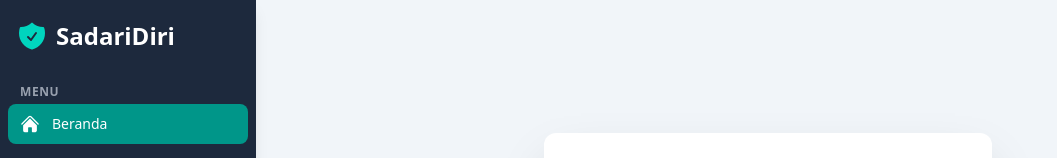
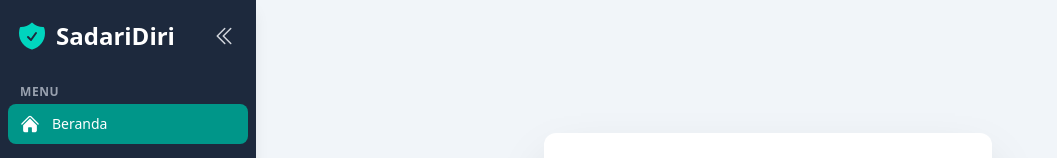
Before and after one commit to mghaniii/Project-Challange-hackaton2025, a React (Vite) app: page / in a window 1280 px wide. Shown: the top 158 px of the page, without its empty margins (0-1057 px from the left). Built offline with nearby package versions, Linux system fonts and the light colour scheme.

Commit message:
Layouts new perubahan pada sidebar rata kiri

```diff
--- a/src/layouts/MainLayout.jsx
+++ b/src/layouts/MainLayout.jsx
@@ -1,10 +1,9 @@
 // src/layouts/MainLayout.jsx
-import React, { useState } from 'react';
+import React, { useState, useEffect } from 'react';
 import { Outlet, Link, NavLink } from 'react-router-dom';
 import ThemeToggleButton from '../components/ThemeToggleButton';
-import { useUser } from '../context/UserContext'; // Impor useUser
+import { useUser } from '../context/UserContext';
 
-// ... (Impor ikon tetap sama)
 import {
   HomeIcon,
   ChatBubbleLeftEllipsisIcon,
@@ -15,10 +14,10 @@ import {
   ArrowRightOnRectangleIcon,
   UserCircleIcon,
   Bars3Icon,
-  XMarkIcon
+  XMarkIcon,
+  ChevronDoubleLeftIcon, // Icon for collapsing sidebar
 } from '@heroicons/react/24/solid';
 
-// ... (Definisi menuNavigation dan supportNavigation tetap sama)
 const menuNavigation = [
   { name: 'Beranda', href: '/', icon: HomeIcon },
   { name: 'Chatbot', href: '/chat', icon: ChatBubbleLeftEllipsisIcon },
@@ -33,102 +32,173 @@ const supportNavigation = [
 
 function MainLayout() {
   const [mobileMenuOpen, setMobileMenuOpen] = useState(false);
-  const { userName, clearUserName } = useUser(); // Gunakan userName dan clearUserName dari context
+  const [desktopSidebarExpanded, setDesktopSidebarExpanded] = useState(true);
+  const { userName, clearUserName } = useUser();
 
-  const navLinkClasses = ({ isActive }) =>
-    `flex items-center px-3 py-2.5 rounded-lg text-sm font-medium transition-colors duration-150 ease-in-out group
-     ${
+  const navLinkClasses = ({ isActive }, isCollapsed) =>
+    `flex items-center px-3 py-2.5 rounded-lg text-sm font-medium transition-colors duration-150 ease-in-out group ${
+      isCollapsed ? 'justify-center' : ''
+    } ${
       isActive
         ? 'bg-teal-600 dark:bg-teal-700 text-white'
         : 'text-gray-300 hover:bg-slate-700 dark:hover:bg-slate-600 hover:text-white'
     }`;
 
   const handleClearNameAndLogout = () => {
-    clearUserName(); // Ini akan memicu prompt nama lagi di HomeScreen
-    // Jika ada logika logout sebenarnya (misal hapus token), tambahkan di sini
-    // navigate('/'); // Arahkan ke halaman utama setelah nama dihapus
+    clearUserName();
     console.log('User name cleared.');
+    // if (mobileMenuOpen) setMobileMenuOpen(false); // Optionally close mobile menu here too
   };
 
-  // Tentukan nama yang akan ditampilkan di profil
-  // Jika userName ada dan bukan string kosong, tampilkan itu.
-  // Jika userName adalah string kosong (skip) atau null, tampilkan "Pengguna" atau sembunyikan.
   const profileDisplayName = userName && userName.trim() !== "" ? userName : "Pengguna";
-  const showProfileSection = userName !== null; // Tampilkan section profil jika sudah ada interaksi nama (diisi atau diskip)
+  const showProfileSection = userName !== null;
 
-  const sidebarContent = (
+  const toggleDesktopSidebar = () => {
+    setDesktopSidebarExpanded(!desktopSidebarExpanded);
+  };
+
+  // Updated sidebarContent to include onMobileLinkClick
+  const sidebarContent = (isDesktop, isDesktopCollapsed, onMobileLinkClick) => (
     <>
-      {/* ... Logo/App Name dan Navigation Links sama seperti sebelumnya ... */}
-      <div className="px-4 py-5">
-        <Link to="/" className="text-2xl font-bold text-white flex items-center">
-          <ShieldCheckIcon className="h-8 w-8 mr-2 text-teal-400" />
-          SadariDiri
+      {/* Top section: Logo and Toggle Button for Desktop */}
+      <div className={`px-4 pt-5 pb-3 flex ${isDesktopCollapsed ? 'justify-center' : 'justify-between'} items-center`}>
+        <Link
+          to="/"
+          className={`text-2xl font-bold text-white flex items-center ${isDesktopCollapsed ? 'justify-center w-full' : ''}`}
+          onClick={() => {
+            if (!isDesktop && onMobileLinkClick) {
+              onMobileLinkClick();
+            }
+          }}
+        >
+          <ShieldCheckIcon className={`h-8 w-8 ${!isDesktopCollapsed ? 'mr-2' : ''} text-teal-400 flex-shrink-0`} />
+          {!isDesktopCollapsed && <span className="transition-opacity duration-200">SadariDiri</span>}
         </Link>
+        {isDesktop && (
+          <button
+            onClick={toggleDesktopSidebar}
+            className={`p-1 rounded-md text-gray-300 hover:bg-slate-700 dark:hover:bg-slate-600 hover:text-white ${isDesktopCollapsed ? 'ml-0' : 'ml-2'}`}
+            aria-label={desktopSidebarExpanded ? "Collapse sidebar" : "Expand sidebar"}
+          >
+            {desktopSidebarExpanded ? (
+              <ChevronDoubleLeftIcon className="h-6 w-6" />
+            ) : (
+              <Bars3Icon className="h-6 w-6" />
+            )}
+          </button>
+        )}
       </div>
-      <nav className="flex-1 space-y-1 px-2">
+
+      {/* Navigation Links */}
+      <nav className="flex-1 space-y-1 px-2 mt-2">
+        {!isDesktopCollapsed && (
             <h3 className="px-3 text-xs font-semibold text-gray-400 uppercase tracking-wider mt-3 mb-1">
             Menu
             </h3>
+        )}
         {menuNavigation.map((item) => (
-          <NavLink key={item.name} to={item.href} className={navLinkClasses}>
-            <item.icon className="h-5 w-5 mr-3 flex-shrink-0" aria-hidden="true" />
-            {item.name}
+          <NavLink
+            key={item.name}
+            to={item.href}
+            className={(navProps) => navLinkClasses(navProps, isDesktopCollapsed)}
+            title={isDesktopCollapsed ? item.name : undefined}
+            onClick={() => {
+              if (!isDesktop && onMobileLinkClick) {
+                onMobileLinkClick();
+              }
+            }}
+          >
+            <item.icon className={`h-5 w-5 ${!isDesktopCollapsed ? 'mr-3' : ''} flex-shrink-0`} aria-hidden="true" />
+            {!isDesktopCollapsed && <span className="transition-opacity duration-200">{item.name}</span>}
           </NavLink>
         ))}
+
+        {!isDesktopCollapsed && (
             <h3 className="px-3 text-xs font-semibold text-gray-400 uppercase tracking-wider mt-6 mb-1">
             Edukasi
             </h3>
+        )}
         {supportNavigation.map((item) => (
-          <NavLink key={item.name} to={item.href} className={navLinkClasses}>
-            <item.icon className="h-5 w-5 mr-3 flex-shrink-0" aria-hidden="true" />
-            {item.name}
+          <NavLink
+            key={item.name}
+            to={item.href}
+            className={(navProps) => navLinkClasses(navProps, isDesktopCollapsed)}
+            title={isDesktopCollapsed ? item.name : undefined}
+            onClick={() => {
+              if (!isDesktop && onMobileLinkClick) {
+                onMobileLinkClick();
+              }
+            }}
+          >
+            <item.icon className={`h-5 w-5 ${!isDesktopCollapsed ? 'mr-3' : ''} flex-shrink-0`} aria-hidden="true" />
+            {!isDesktopCollapsed && <span className="transition-opacity duration-200">{item.name}</span>}
           </NavLink>
         ))}
       </nav>
 
       {/* Bottom Section of Sidebar */}
-      <div className="px-2 pb-4 space-y-4">
-        <div className="px-1">
-          <ThemeToggleButton />
+      <div className={`px-2 pb-4 space-y-4 mt-auto ${isDesktopCollapsed ? 'pt-4 border-t border-slate-700 dark:border-slate-600' : ''}`}>
+        <div className={`px-1 ${isDesktopCollapsed ? 'flex justify-center' : ''}`}>
+          <ThemeToggleButton collapsed={isDesktopCollapsed} />
         </div>
 
-        {/* User Profile Section - Ditampilkan jika sudah ada interaksi nama */}
         {showProfileSection && (
-          <div className="border-t border-slate-700 dark:border-slate-600 pt-4">
+          <div className={`${!isDesktopCollapsed ? 'border-t border-slate-700 dark:border-slate-600 pt-4' : ''}`}>
             <Link
-              to="/profil" // Arahkan ke halaman profil jika ada
-              className="flex items-center px-3 py-2.5 rounded-lg hover:bg-slate-700 dark:hover:bg-slate-600 group"
+              to="/profil"
+              className={`flex items-center px-3 py-2.5 rounded-lg hover:bg-slate-700 dark:hover:bg-slate-600 group ${isDesktopCollapsed ? 'justify-center' : ''}`}
+              title={isDesktopCollapsed ? profileDisplayName : "Profil"}
+              onClick={() => {
+                if (!isDesktop && onMobileLinkClick) {
+                  onMobileLinkClick();
+                }
+              }}
             >
-              <UserCircleIcon className="h-8 w-8 mr-3 text-gray-400 group-hover:text-white" />
+              <UserCircleIcon className={`h-8 w-8 ${!isDesktopCollapsed ? 'mr-3' : ''} text-gray-400 group-hover:text-white flex-shrink-0`} />
+              {!isDesktopCollapsed && (
                 <div>
-                <p className="text-sm font-medium text-white truncate max-w-[120px]">
-                  {profileDisplayName} {/* Tampilkan nama atau "Pengguna" */}
+                  <p className="text-sm font-medium text-white truncate max-w-[120px] transition-opacity duration-200">
+                    {profileDisplayName}
                   </p>
                 </div>
+              )}
             </Link>
           </div>
         )}
 
-        {/* Tombol untuk hapus nama/logout - Ditampilkan jika sudah ada interaksi nama */}
         {showProfileSection && (
           <button
-            onClick={handleClearNameAndLogout}
-            className="w-full flex items-center px-3 py-2.5 rounded-lg text-sm font-medium text-gray-300 hover:bg-slate-700 dark:hover:bg-slate-600 hover:text-white group"
+            onClick={() => {
+              handleClearNameAndLogout();
+              // Decide if this button should also close the mobile menu
+              // if (!isDesktop && onMobileLinkClick) {
+              //  onMobileLinkClick();
+              // }
+            }}
+            className={`w-full flex items-center px-3 py-2.5 rounded-lg text-sm font-medium text-gray-300 hover:bg-slate-700 dark:hover:bg-slate-600 hover:text-white group ${isDesktopCollapsed ? 'justify-center' : ''}`}
+            title={isDesktopCollapsed ? (userName && userName.trim() !== "" ? "Ganti Nama" : "Isi Nama") : undefined}
           >
-            <ArrowRightOnRectangleIcon className="h-5 w-5 mr-3 flex-shrink-0" aria-hidden="true" />
-            {userName && userName.trim() !== "" ? "Ganti Nama" : "Isi Nama"}
+            <ArrowRightOnRectangleIcon className={`h-5 w-5 ${!isDesktopCollapsed ? 'mr-3' : ''} flex-shrink-0`} aria-hidden="true" />
+            {!isDesktopCollapsed && <span className="transition-opacity duration-200">{userName && userName.trim() !== "" ? "Ganti Nama" : "Isi Nama"}</span>}
           </button>
         )}
       </div>
     </>
   );
 
-  // ... (Sisa kode MainLayout.jsx untuk tampilan mobile dan konten utama tetap sama)
   return (
     <div className="min-h-screen bg-slate-100 dark:bg-slate-950 md:flex transition-colors duration-300">
-      <aside className="hidden md:flex md:flex-col md:w-64 bg-slate-800 dark:bg-slate-900 text-white shadow-lg">
-        {sidebarContent}
+      {/* Desktop Sidebar */}
+      <aside
+        className={`hidden md:flex md:flex-col bg-slate-800 dark:bg-slate-900 text-white shadow-lg fixed inset-y-0 left-0 z-30 transition-all duration-300 ease-in-out ${
+          desktopSidebarExpanded ? 'md:w-64' : 'md:w-20'
+        }`}
+      >
+        {/* Pass null for onMobileLinkClick for desktop sidebar */}
+        {sidebarContent(true, !desktopSidebarExpanded, null)}
       </aside>
+
+      {/* Mobile Menu Overlay */}
       {mobileMenuOpen && (
         <div className="md:hidden fixed inset-0 z-40 flex">
           <div className="fixed inset-0 bg-black/30" aria-hidden="true" onClick={() => setMobileMenuOpen(false)}></div>
@@ -144,13 +214,20 @@ function MainLayout() {
               </button>
             </div>
             <div className="h-0 flex-1 flex flex-col overflow-y-auto pt-2 pb-4">
-                  {sidebarContent}
+              {/* Pass setMobileMenuOpen(false) as the click handler for mobile links */}
+              {sidebarContent(false, false, () => setMobileMenuOpen(false))}
             </div>
           </div>
           <div className="flex-shrink-0 w-14" aria-hidden="true"></div>
         </div>
       )}
-      <div className="flex-1 flex flex-col">
+
+      {/* Main Content Area */}
+      <div
+        className={`flex-1 flex flex-col transition-all duration-300 ease-in-out ${
+          desktopSidebarExpanded ? 'md:ml-64' : 'md:ml-20'
+        }`}
+      >
         <header className="md:hidden bg-slate-100 dark:bg-slate-950 p-3 sticky top-0 z-10 shadow-sm">
           <div className="flex justify-between items-center">
             <Link to="/" className="text-xl font-bold text-teal-600 dark:text-teal-500">
```
Lines whose indentation alone changed are shown as unchanged.
